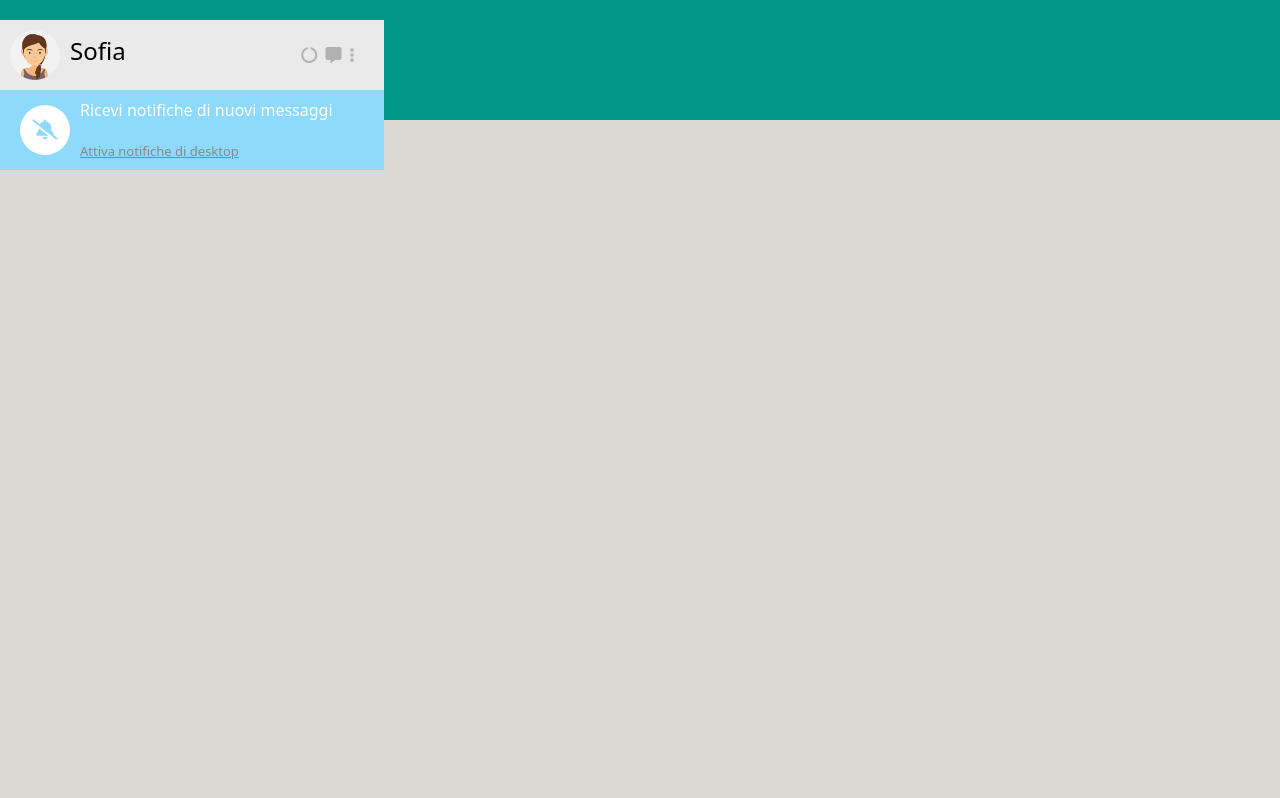
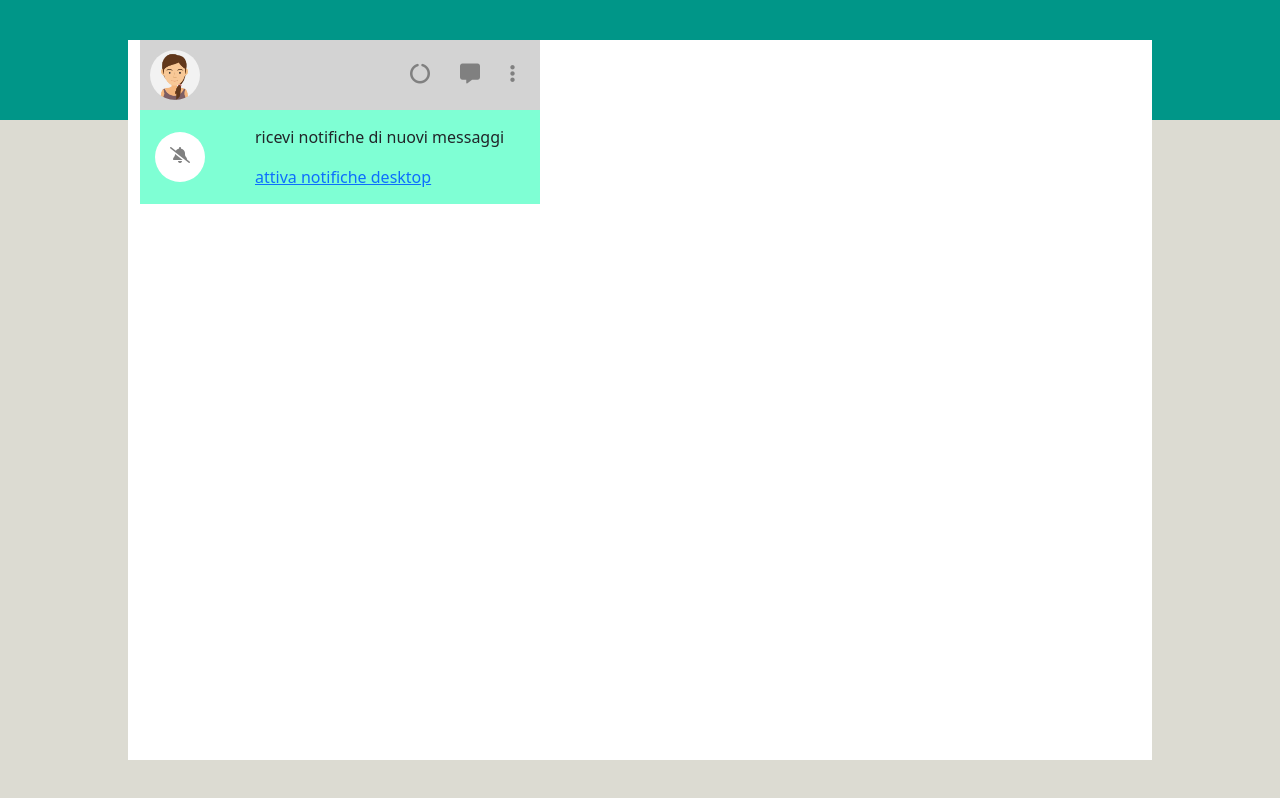
Before and after one commit to giuseppemaisto/vue-boolzapp, a plain HTML site: page index.html in a window 1280 px wide. Drawn offline with nearby package versions, Linux system fonts and the light colour scheme.

Commit message:
fatta header parte sinistra

```diff
--- a/css/style.css
+++ b/css/style.css
@@ -4,8 +4,9 @@
     box-sizing: border-box;
 }
 
-body{
+#app{
     height: 100vh;
+    width: 100vw;
     background-color: #009688;
     background-image:
       linear-gradient(
@@ -16,68 +17,64 @@ body{
         #DCDBD2 85%,
         #DCDBD2 85%
     );
-    padding: 20px 0;;
+    display: flex;
+    justify-content: center;
+    align-items: center;
 }
-.sidebar{
-    width: 30%;
-    color: white;
+.container{
+    display: flex;
+    height: 90vh;
+    width: 80%;
+    margin: 0 auto;
+    background-color: white;
 }
-.main{
-    width: 70%;
+.contatti{
+    width: 40%;
+
 }
-.user{
-    background-color: #EAEAEA;
-    height: 70px;
+.header-contatti{
     display: flex;
     justify-content: space-between;
     align-items: center;
-    padding: 0 10px;
 }
-.user-info{
-    display: flex;
-    align-items: center;
-}
-.user-img {
-    width: 50px;
-    height: 50px;
-
-    margin-right: 10px;
-  }
-  .user-img img {
+.user{
     width: 100%;
-    border-radius: 50%;
-  }
-  .user-name{
-    color: black;
-  }
-  .icone-user{
-    width: 20%;
-    color: #B1B1B1;
     display: flex;
     justify-content: space-between;
-    padding-right: 20px;
-  }
-  .notifica {
-    background-color: #8EDAFC;
-    height: 80px;
-    display: flex;
     align-items: center;
-    padding: 0 20px;
-  }
-  .notifica_img {
+    padding: 10px;
+    background-color: lightgrey;
+}
+.user-img{
     width: 50px;
     height: 50px;
     border-radius: 50%;
+    overflow: hidden;
+    margin-right: 20px;
+}
+.user-img img{
+    width: 100%;
+}
+.icone-contatti i{
+    margin: 0 15px;
+    color: gray;
+    font-size: 20px;
+}
+.notifiche{
+    background-color: aquamarine;
     display: flex;
-    justify-content: center;
+
     align-items: center;
-    background-color:white;
-    font-size: 20px;
-    color: #8EDAFC;
-    margin-right: 10px;
-  }
-
-  .notifica_info a {
-    color: #888888;
-    font-size: 13px;
-  }
+    padding: 15px;
+}
+.notifiche-img{
+    width: 50px;
+    height: 50px;
+    border-radius: 50%;
+    background-color: white;
+    margin-right: 50px;
+}
+.notifiche-img i{
+    padding: 15px 0 5px 15px;
+    color: grey;
+}
--- a/index.html
+++ b/index.html
@@ -12,35 +12,31 @@
 </head>
 <body>
     <div id="app">
-       <div class="sidebar">
-        <div class="user">
-            <div class="user-info">
-                <div class="user-img">
-                    <img src="./img/avatar_io.jpg" alt="user">
+       <div class="container">
+            <div class="contatti">
+                <div class="header-contatti">
+                    <div class="user">
+                        <div class="user-img">
+                            <img src="./img/avatar_io.jpg" alt="user-img">
+                            <h4>Sofia</h4>
+                        </div>
+                        <div class="icone-contatti">
+                            <i class="fa-solid fa-circle-notch"></i>
+                            <i class="fa-solid fa-message"></i>
+                            <i class="fa-solid fa-ellipsis-vertical"></i>
+                        </div>
+                    </div>
                 </div>
-                <div class="user-name">
-                    <h4>Sofia</h4>
+                <div class="notifiche">
+                    <div class="notifiche-img">
+                        <i class="fa-solid fa-bell-slash"></i>
+                    </div>
+                    <div class="notifiche-link">
+                        <p>ricevi notifiche di nuovi messaggi</p>
+                        <a href="#">attiva notifiche desktop</a>
+                    </div>
                 </div>
             </div>
-            <div class="icone-user">
-                <i class="fas fa-circle-notch"></i>
-                <i class="fas fa-comment-alt"></i>
-                <i class="fas fa-ellipsis-v"></i>
-            </div>
-        </div>
-        <div class="notifica">
-            <div class="notifica_img">
-              <i class="fas fa-bell-slash"></i>
-            </div>
-            <div class="notifica_info">
-              <p>Ricevi notifiche di nuovi messaggi</p>
-              <a href="#">Attiva notifiche di desktop</a>
-            </div>
-          </div>
-       </div>
-
-       <div class="main">
-
        </div>
     </div>
 
```
